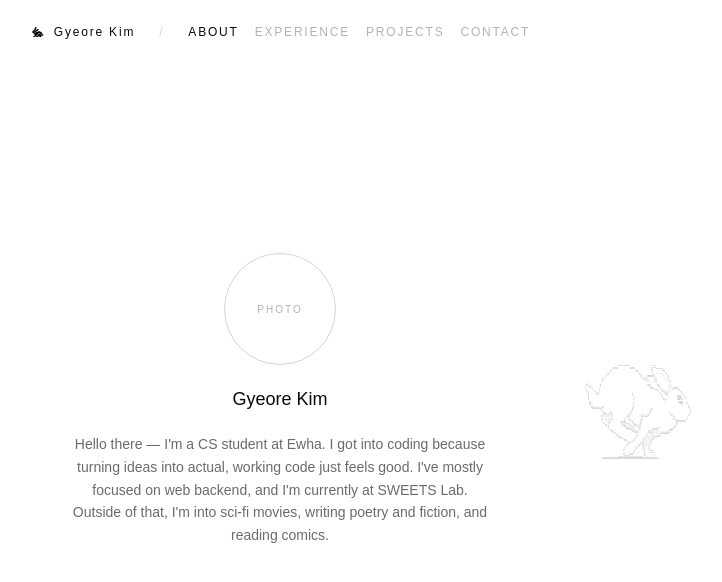
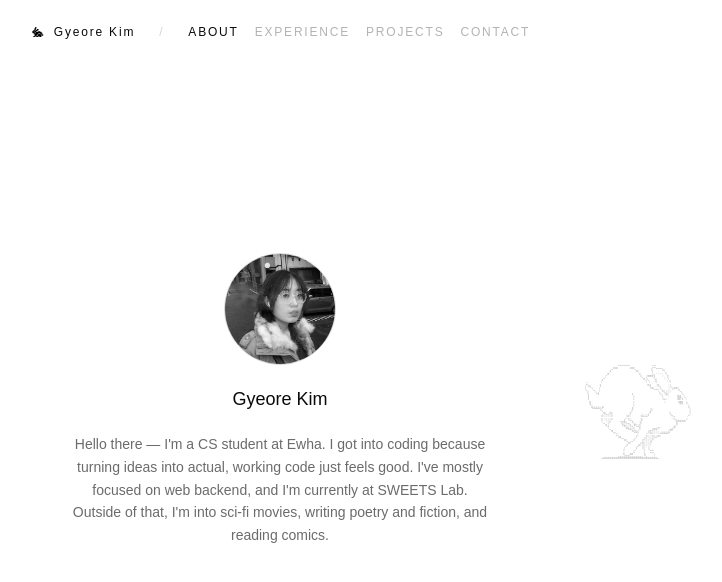
Before and after one commit to gyesswhat/gyesswhat.github.io, a React (Vite) app: page / in a window 1280 px wide. Both pictures are taken after a click on the button "ABOUT". Shown: the top 582 px of the page, without its empty margins (360-1082 px from the left). Built offline with nearby package versions, Linux system fonts and the light colour scheme; a web font is replaced by a local one.

Commit message:
feat: wire up About photo with grayscale-to-color hover

```diff
--- a/src/components/tabs/AboutTab.tsx
+++ b/src/components/tabs/AboutTab.tsx
@@ -6,9 +6,12 @@ export default function AboutTab() {
   return (
     <div className="flex h-full w-full items-center justify-center px-6">
       <div className="flex max-w-md flex-col items-center gap-5 text-center">
-        {/* no real photo asset yet — swap for <img src={about.photo}> once one exists */}
-        <div className="flex h-28 w-28 items-center justify-center rounded-full border border-[var(--gray-200)] bg-[var(--bg)] text-[10px] tracking-[0.2em] text-[var(--gray-300)]">
-          PHOTO
+        <div className="group relative h-28 w-28 overflow-hidden rounded-full border border-[var(--gray-200)]">
+          <img
+            src={about.photo}
+            alt={about.oneLiner}
+            className="h-full w-full object-cover grayscale transition-all duration-500 group-hover:grayscale-0"
+          />
         </div>
 
         <p className="bg-[var(--bg)] px-3 text-lg font-medium text-[var(--fg)]">
--- a/src/content/about.json
+++ b/src/content/about.json
@@ -1,5 +1,5 @@
 {
-  "photo": "/photos/gyeore.jpg",
+  "photo": "/photos/gyeore.jpeg",
   "oneLiner": "Gyeore Kim",
   "bio": "about.md"
 }
```
Also changed, not shown: public/photos/gyeore.jpeg (added).
